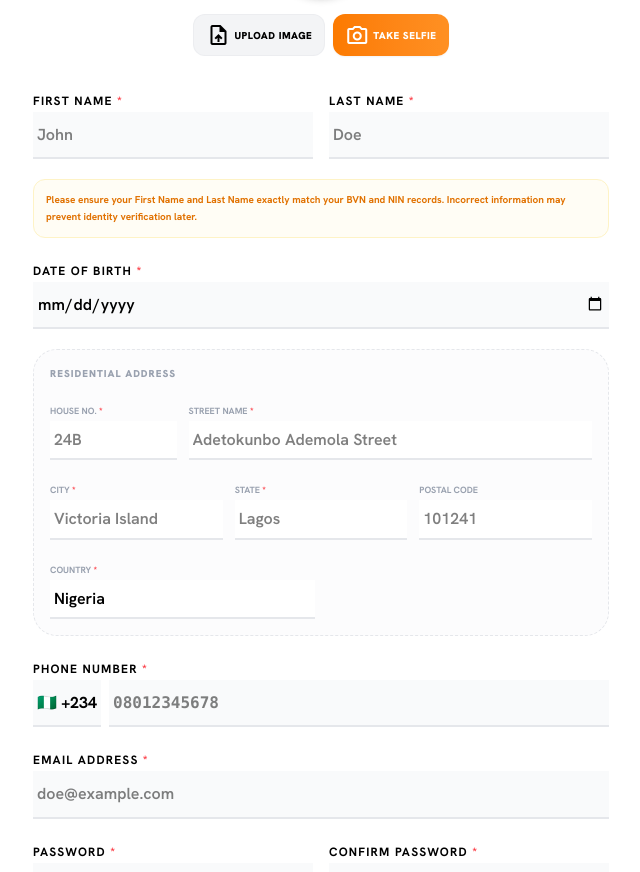
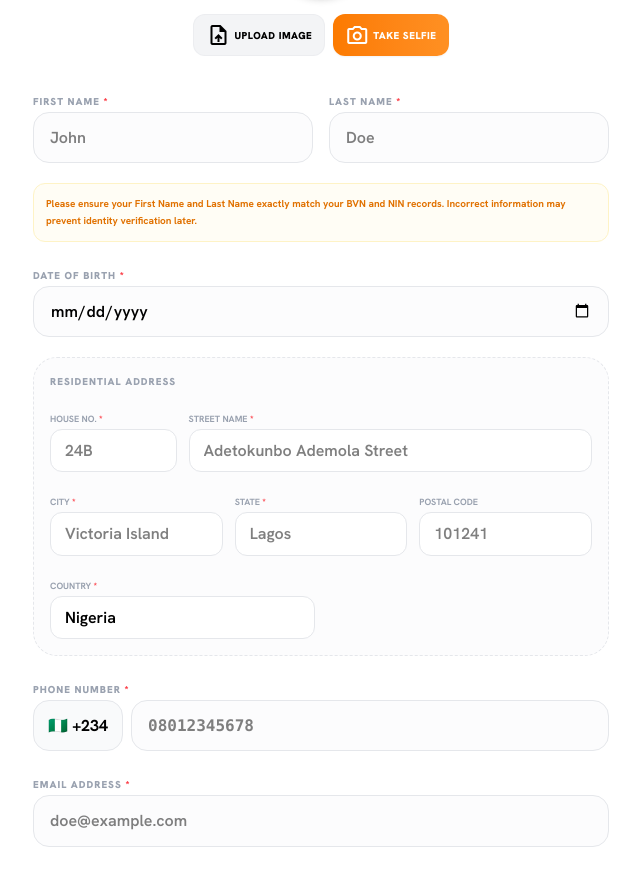
Before and after one commit to imageuploade133-cmyk/E-Global-Tech-Kano, a Next.js app: page /auth/signup in a window 1280 px wide. Shown: the part 326-1198 px from the top of the page, without its empty margins (319-959 px from the left). Built offline with nearby package versions, Linux system fonts and the light colour scheme; no server answers.

Commit message:
Redesign UI elements with highly rounded corners, cohesive input standards, and segmented transfer toggle controls
Co-authored-by: imageuploade133-cmyk <253137804+imageuploade133-cmyk@users.noreply.github.com>

```diff
--- a/src/app/auth/signup/page.tsx
+++ b/src/app/auth/signup/page.tsx
@@ -513,29 +513,29 @@ export default function SignUpPage() {
         <form onSubmit={handleSignUp} className="space-y-5">
           {/* First & Last Name */}
           <div className="grid grid-cols-1 md:grid-cols-2 gap-4">
-            <div className="space-y-1 text-left">
-              <label htmlFor="firstName" className="text-xs font-bold uppercase tracking-widest text-black">First Name <span className="text-red-500">*</span></label>
+            <div className="space-y-1.5 text-left">
+              <label htmlFor="firstName" className="text-[10px] font-black uppercase tracking-widest text-gray-400">First Name <span className="text-red-500">*</span></label>
               <input
                 id="firstName"
                 type="text"
                 required
                 value={firstName}
                 onChange={(e) => setFirstName(e.target.value)}
-                className="w-full appearance-none bg-gray-50 border-b-2 border-gray-200 py-3 px-1 outline-none focus:border-[#FC7A00] focus:bg-white focus:shadow-[0_2px_8px_rgba(252,122,0,0.05)] transition-all duration-300 text-xs font-semibold text-black rounded-none"
+                className="w-full appearance-none bg-gray-50/50 border border-gray-200 py-3.5 px-4 rounded-2xl outline-none focus:border-[#FC7A00] focus:bg-white focus:ring-1 focus:ring-[#FC7A00]/20 transition-all duration-300 text-xs font-semibold text-black"
                 placeholder="John"
                 aria-required="true"
               />
             </div>
 
-            <div className="space-y-1 text-left">
-              <label htmlFor="lastName" className="text-xs font-bold uppercase tracking-widest text-black">Last Name <span className="text-red-500">*</span></label>
+            <div className="space-y-1.5 text-left">
+              <label htmlFor="lastName" className="text-[10px] font-black uppercase tracking-widest text-gray-400">Last Name <span className="text-red-500">*</span></label>
               <input
                 id="lastName"
                 type="text"
                 required
                 value={lastName}
                 onChange={(e) => setLastName(e.target.value)}
-                className="w-full appearance-none bg-gray-50 border-b-2 border-gray-200 py-3 px-1 outline-none focus:border-[#FC7A00] focus:bg-white focus:shadow-[0_2px_8px_rgba(252,122,0,0.05)] transition-all duration-300 text-xs font-semibold text-black rounded-none"
+                className="w-full appearance-none bg-gray-50/50 border border-gray-200 py-3.5 px-4 rounded-2xl outline-none focus:border-[#FC7A00] focus:bg-white focus:ring-1 focus:ring-[#FC7A00]/20 transition-all duration-300 text-xs font-semibold text-black"
                 placeholder="Doe"
                 aria-required="true"
               />
@@ -547,15 +547,15 @@ export default function SignUpPage() {
           </p>
 
           {/* DoB */}
-          <div className="space-y-1 text-left">
-            <label htmlFor="dateOfBirth" className="text-xs font-bold uppercase tracking-widest text-black">Date of Birth <span className="text-red-500">*</span></label>
+          <div className="space-y-1.5 text-left">
+            <label htmlFor="dateOfBirth" className="text-[10px] font-black uppercase tracking-widest text-gray-400">Date of Birth <span className="text-red-500">*</span></label>
             <input
               id="dateOfBirth"
               type="date"
               required
               value={dateOfBirth}
               onChange={(e) => setDateOfBirth(e.target.value)}
-              className="w-full appearance-none bg-gray-50 border-b-2 border-gray-200 py-3 px-1 outline-none focus:border-[#FC7A00] focus:bg-white focus:shadow-[0_2px_8px_rgba(252,122,0,0.05)] transition-all duration-300 text-xs font-semibold text-black rounded-none"
+              className="w-full appearance-none bg-gray-50/50 border border-gray-200 py-3.5 px-4 rounded-2xl outline-none focus:border-[#FC7A00] focus:bg-white focus:ring-1 focus:ring-[#FC7A00]/20 transition-all duration-300 text-xs font-semibold text-black"
               aria-required="true"
             />
           </div>
@@ -574,7 +574,7 @@ export default function SignUpPage() {
                   value={houseNumber}
                   onChange={(e) => setHouseNumber(e.target.value)}
                   placeholder="24B"
-                  className="w-full appearance-none bg-white border-b-2 border-gray-200 py-2 px-1 outline-none text-xs font-semibold text-black focus:border-[#FC7A00] focus:shadow-[0_2px_8px_rgba(252,122,0,0.05)] transition-all duration-300 rounded-none"
+                  className="w-full appearance-none bg-white border border-gray-200 py-2.5 px-3.5 outline-none text-xs font-semibold text-black focus:border-[#FC7A00] focus:ring-1 focus:ring-[#FC7A00]/20 transition-all duration-300 rounded-xl"
                 />
               </div>
               <div className="md:col-span-3 space-y-1">
@@ -586,7 +586,7 @@ export default function SignUpPage() {
                   value={street}
                   onChange={(e) => setStreet(e.target.value)}
                   placeholder="Adetokunbo Ademola Street"
-                  className="w-full appearance-none bg-white border-b-2 border-gray-200 py-2 px-1 outline-none text-xs font-semibold text-black focus:border-[#FC7A00] focus:shadow-[0_2px_8px_rgba(252,122,0,0.05)] transition-all duration-300 rounded-none"
+                  className="w-full appearance-none bg-white border border-gray-200 py-2.5 px-3.5 outline-none text-xs font-semibold text-black focus:border-[#FC7A00] focus:ring-1 focus:ring-[#FC7A00]/20 transition-all duration-300 rounded-xl"
                 />
               </div>
             </div>
@@ -601,7 +601,7 @@ export default function SignUpPage() {
                   value={city}
                   onChange={(e) => setCity(e.target.value)}
                   placeholder="Victoria Island"
-                  className="w-full appearance-none bg-white border-b-2 border-gray-200 py-2 px-1 outline-none text-xs font-semibold text-black focus:border-[#FC7A00] focus:shadow-[0_2px_8px_rgba(252,122,0,0.05)] transition-all duration-300 rounded-none"
+                  className="w-full appearance-none bg-white border border-gray-200 py-2.5 px-3.5 outline-none text-xs font-semibold text-black focus:border-[#FC7A00] focus:ring-1 focus:ring-[#FC7A00]/20 transition-all duration-300 rounded-xl"
                 />
               </div>
               <div className="space-y-1">
@@ -613,7 +613,7 @@ export default function SignUpPage() {
                   value={state}
                   onChange={(e) => setState(e.target.value)}
                   placeholder="Lagos"
-                  className="w-full appearance-none bg-white border-b-2 border-gray-200 py-2 px-1 outline-none text-xs font-semibold text-black focus:border-[#FC7A00] focus:shadow-[0_2px_8px_rgba(252,122,0,0.05)] transition-all duration-300 rounded-none"
+                  className="w-full appearance-none bg-white border border-gray-200 py-2.5 px-3.5 outline-none text-xs font-semibold text-black focus:border-[#FC7A00] focus:ring-1 focus:ring-[#FC7A00]/20 transition-all duration-300 rounded-xl"
                 />
               </div>
               <div className="space-y-1">
@@ -624,7 +624,7 @@ export default function SignUpPage() {
                   value={postalCode}
                   onChange={(e) => setPostalCode(e.target.value)}
                   placeholder="101241"
-                  className="w-full appearance-none bg-white border-b-2 border-gray-200 py-2 px-1 outline-none text-xs font-semibold text-black focus:border-[#FC7A00] focus:shadow-[0_2px_8px_rgba(252,122,0,0.05)] transition-all duration-300 rounded-none"
+                  className="w-full appearance-none bg-white border border-gray-200 py-2.5 px-3.5 outline-none text-xs font-semibold text-black focus:border-[#FC7A00] focus:ring-1 focus:ring-[#FC7A00]/20 transition-all duration-300 rounded-xl"
                 />
               </div>
             </div>
@@ -636,7 +636,7 @@ export default function SignUpPage() {
                   id="country"
                   value={country}
                   onChange={(e) => setCountry(e.target.value)}
-                  className="w-full appearance-none bg-white border-b-2 border-gray-200 py-2 px-1 outline-none text-xs font-semibold text-black focus:border-[#FC7A00] focus:shadow-[0_2px_8px_rgba(252,122,0,0.05)] transition-all duration-300 rounded-none"
+                  className="w-full appearance-none bg-white border border-gray-200 py-2.5 px-3.5 outline-none text-xs font-semibold text-black focus:border-[#FC7A00] focus:ring-1 focus:ring-[#FC7A00]/20 transition-all duration-300 rounded-xl"
                 >
                   <option value="Nigeria">Nigeria</option>
                   <option value="Niger">Niger</option>
@@ -646,14 +646,14 @@ export default function SignUpPage() {
           </div>
 
           {/* International Phone Input */}
-          <div className="space-y-1 text-left">
-            <label htmlFor="phoneNumber" className="text-xs font-bold uppercase tracking-widest text-black">Phone Number <span className="text-red-500">*</span></label>
+          <div className="space-y-1.5 text-left">
+            <label htmlFor="phoneNumber" className="text-[10px] font-black uppercase tracking-widest text-gray-400">Phone Number <span className="text-red-500">*</span></label>
             <div className="flex gap-2">
               <select
                 id="phonePrefix"
                 value={phonePrefix}
                 onChange={(e) => setPhonePrefix(e.target.value)}
-                className="bg-gray-50 border-b-2 border-gray-200 px-1 outline-none text-xs font-bold text-black focus:border-[#FC7A00] rounded-none appearance-none"
+                className="bg-gray-50 border border-gray-200 px-3.5 outline-none text-xs font-bold text-black focus:border-[#FC7A00] rounded-2xl appearance-none"
                 aria-label="Phone Prefix"
               >
                 <option value="+234">🇳🇬 +234</option>
@@ -665,7 +665,7 @@ export default function SignUpPage() {
                 required
                 value={phoneNumber}
                 onChange={(e) => setPhoneNumber(e.target.value.replace(/\D/g, ""))}
-                className="flex-grow appearance-none bg-gray-50 border-b-2 border-gray-200 py-3 px-1 outline-none focus:border-[#FC7A00] focus:bg-white focus:shadow-[0_2px_8px_rgba(252,122,0,0.05)] transition-all duration-300 text-xs font-semibold text-black font-mono rounded-none"
+                className="flex-grow appearance-none bg-gray-50/50 border border-gray-200 py-3.5 px-4 outline-none focus:border-[#FC7A00] focus:bg-white focus:ring-1 focus:ring-[#FC7A00]/20 transition-all duration-300 text-xs font-semibold text-black font-mono rounded-2xl"
                 placeholder="08012345678"
                 aria-required="true"
               />
@@ -673,15 +673,15 @@ export default function SignUpPage() {
           </div>
 
           {/* Email Address */}
-          <div className="space-y-1 text-left">
-            <label htmlFor="email" className="text-xs font-bold uppercase tracking-widest text-black">Email Address <span className="text-red-500">*</span></label>
+          <div className="space-y-1.5 text-left">
+            <label htmlFor="email" className="text-[10px] font-black uppercase tracking-widest text-gray-400">Email Address <span className="text-red-500">*</span></label>
             <input
               id="email"
               type="email"
               required
               value={email}
               onChange={(e) => setEmail(e.target.value)}
-              className="w-full appearance-none bg-gray-50 border-b-2 border-gray-200 py-3 px-1 outline-none focus:border-[#FC7A00] focus:bg-white focus:shadow-[0_2px_8px_rgba(252,122,0,0.05)] transition-all duration-300 text-xs font-semibold text-black rounded-none"
+              className="w-full appearance-none bg-gray-50/50 border border-gray-200 py-3.5 px-4 outline-none focus:border-[#FC7A00] focus:bg-white focus:ring-1 focus:ring-[#FC7A00]/20 transition-all duration-300 text-xs font-semibold text-black rounded-2xl"
               placeholder="doe@example.com"
               aria-required="true"
             />
@@ -689,8 +689,8 @@ export default function SignUpPage() {
 
           {/* Passwords */}
           <div className="grid grid-cols-1 md:grid-cols-2 gap-4">
-            <div className="space-y-1 text-left">
-              <label htmlFor="password" className="text-xs font-bold uppercase tracking-widest text-black">Password <span className="text-red-500">*</span></label>
+            <div className="space-y-1.5 text-left">
+              <label htmlFor="password" className="text-[10px] font-black uppercase tracking-widest text-gray-400">Password <span className="text-red-500">*</span></label>
               <div className="relative">
                 <input
                   id="password"
@@ -698,14 +698,14 @@ export default function SignUpPage() {
                   required
                   value={password}
                   onChange={(e) => setPassword(e.target.value)}
-                  className="w-full appearance-none bg-gray-50 border-b-2 border-gray-200 py-3 pl-1 pr-10 outline-none focus:border-[#FC7A00] focus:bg-white focus:shadow-[0_2px_8px_rgba(252,122,0,0.05)] transition-all duration-300 text-xs font-semibold text-black rounded-none"
+                  className="w-full appearance-none bg-gray-50/50 border border-gray-200 py-3.5 px-4 rounded-2xl outline-none focus:border-[#FC7A00] focus:bg-white focus:ring-1 focus:ring-[#FC7A00]/20 transition-all duration-300 text-xs font-semibold text-black"
                   placeholder="••••••••"
                   aria-required="true"
                 />
                 <button
                   type="button"
                   onClick={() => setShowPassword(!showPassword)}
-                  className="absolute right-2 top-1/2 -translate-y-1/2 text-gray-400 hover:text-[#FC7A00] cursor-pointer transition-colors p-1"
+                  className="absolute right-3 top-1/2 -translate-y-1/2 text-gray-400 hover:text-[#FC7A00] cursor-pointer transition-colors p-1"
                 >
                   <span className="material-symbols-outlined text-[18px]">
                     {showPassword ? "visibility" : "visibility_off"}
@@ -714,8 +714,8 @@ export default function SignUpPage() {
               </div>
             </div>
 
-            <div className="space-y-1 text-left">
-              <label htmlFor="confirmPassword" className="text-xs font-bold uppercase tracking-widest text-black">Confirm Password <span className="text-red-500">*</span></label>
+            <div className="space-y-1.5 text-left">
+              <label htmlFor="confirmPassword" className="text-[10px] font-black uppercase tracking-widest text-gray-400">Confirm Password <span className="text-red-500">*</span></label>
               <div className="relative">
                 <input
                   id="confirmPassword"
@@ -723,7 +723,7 @@ export default function SignUpPage() {
                   required
                   value={confirmPassword}
                   onChange={(e) => setConfirmPassword(e.target.value)}
-                  className="w-full appearance-none bg-gray-50 border-b-2 border-gray-200 py-3 pl-1 pr-10 outline-none focus:border-[#FC7A00] focus:bg-white focus:shadow-[0_2px_8px_rgba(252,122,0,0.05)] transition-all duration-300 text-xs font-semibold text-black rounded-none"
+                  className="w-full appearance-none bg-gray-50/50 border border-gray-200 py-3.5 px-4 rounded-2xl outline-none focus:border-[#FC7A00] focus:bg-white focus:ring-1 focus:ring-[#FC7A00]/20 transition-all duration-300 text-xs font-semibold text-black"
                   placeholder="••••••••"
                   aria-required="true"
                 />
@@ -804,7 +804,7 @@ export default function SignUpPage() {
               type="submit"
               disabled={loading}
               onClick={handleButtonClick}
-              className="relative overflow-hidden w-full bg-gradient-to-r from-[#FC7A00] to-[#FF9022] hover:brightness-110 text-white py-4 rounded-xl font-bold uppercase tracking-widest active:scale-95 transition-all disabled:opacity-50 shadow-[0_4px_20px_rgba(252,122,0,0.25)] hover:shadow-[0_4px_25px_rgba(252,122,0,0.4)] cursor-pointer flex items-center justify-center gap-2.5"
+              className="relative overflow-hidden w-full bg-gradient-to-r from-[#FC7A00] to-[#FF9022] hover:brightness-110 text-white py-4 rounded-3xl font-black uppercase tracking-widest active:scale-95 transition-all disabled:opacity-50 cursor-pointer flex items-center justify-center gap-2.5 shadow-none"
             >
               {/* Ripple Elements */}
               {ripples.map((ripple) => (
```
Also changed, not shown: src/app/auth/login/page.tsx (+7 -7 lines), src/app/bills/page.tsx (+4 -4 lines), src/components/wallet/BalanceCard.tsx (+8 -8 lines).
